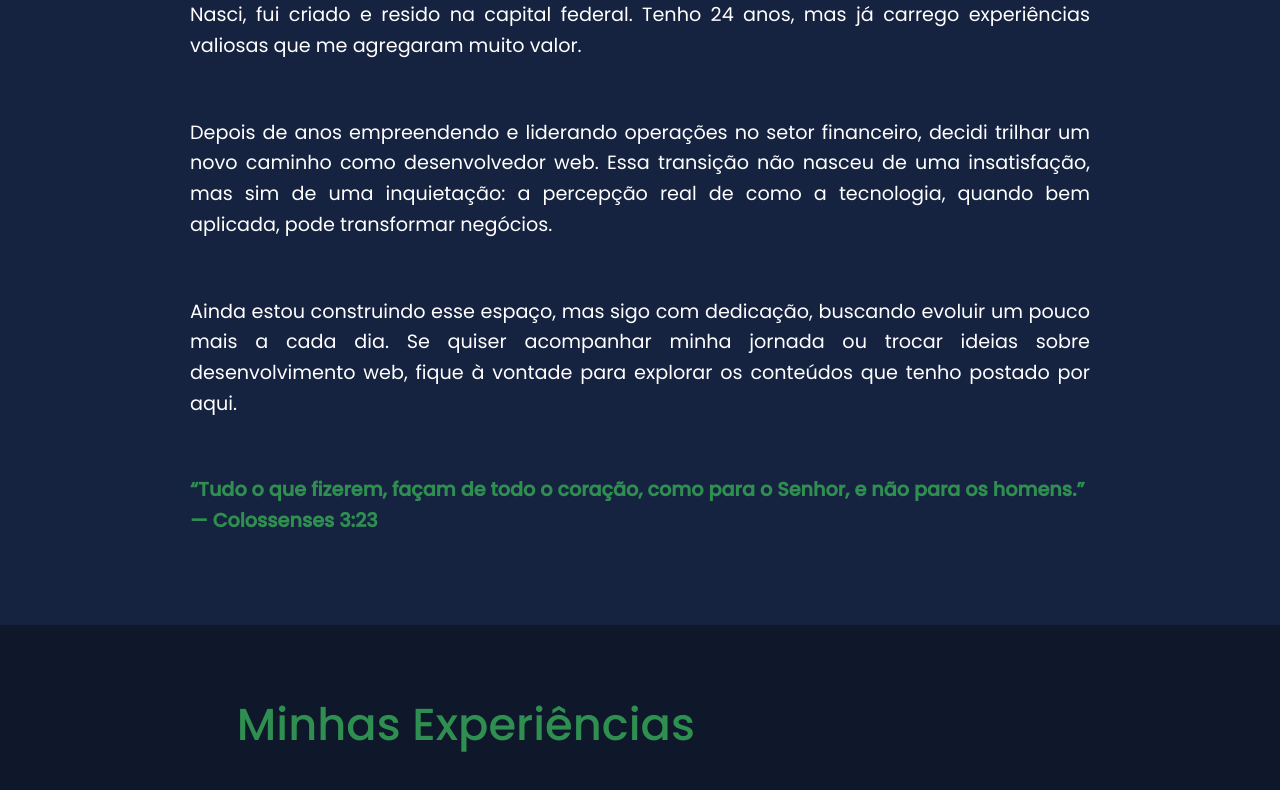
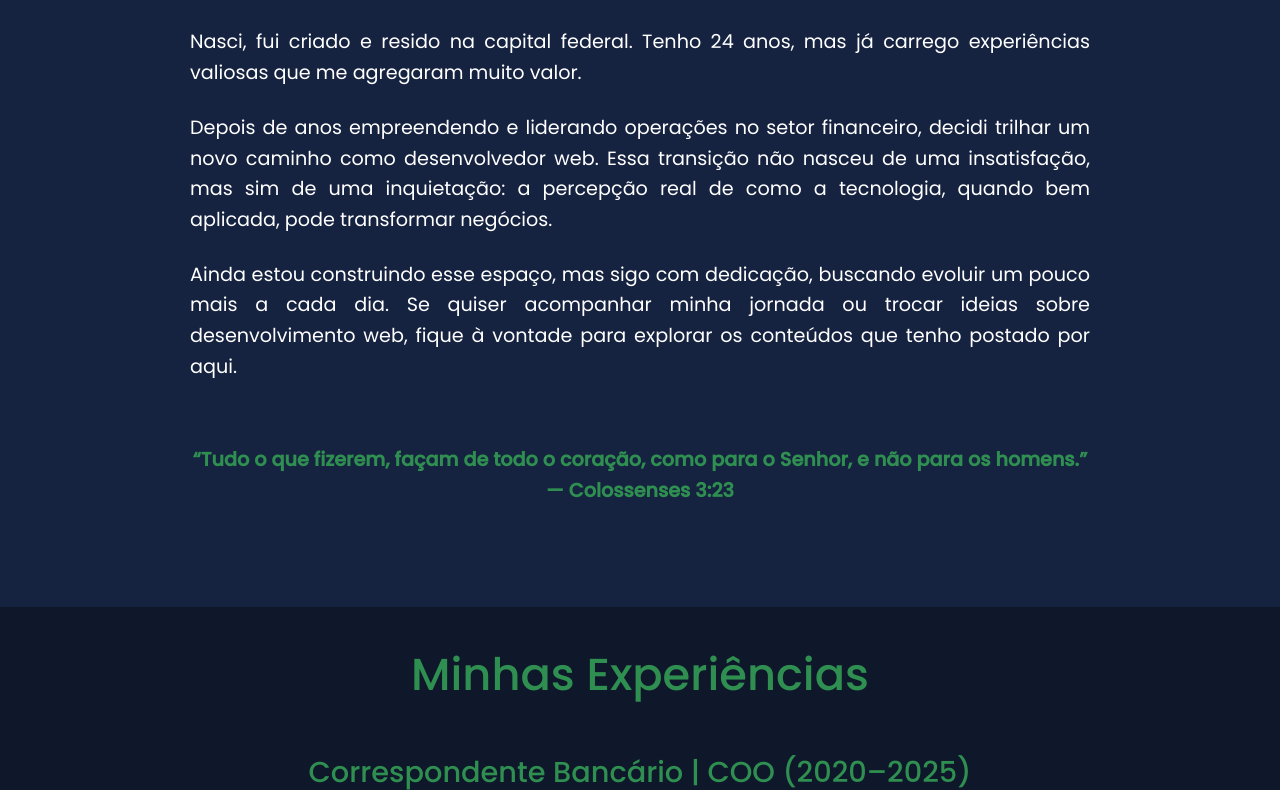
Before and after one commit to LuisAraujo-Dev/personal-portifolio, a plain HTML site: page index.html in a window 1280 px wide. Shown: the part 563-1353 px from the top of the page. Drawn offline with Linux system fonts and the light colour scheme.

Commit message:
style: section .profile and .about

```diff
--- a/index.html
+++ b/index.html
@@ -5,30 +5,30 @@
     <meta http-equiv="X-UA-Compatible" content="ie=edge" />
     <title>Luís Araújo Dev | Portifólio Pessoal</title>
     <link rel="stylesheet" href="/styles/style.css" />
-    <link rel="stylesheet" href="/styles/medias.css">
+    <link rel="stylesheet" href="/styles/medias.css" />
     <link
       href="https://fonts.googleapis.com/css2?family=Fredoka&amp;family=Poppins:ital,wght@0,300;0,400;0,500;1,100;1,200;1,400;1,500&amp;display=swap"
       rel="stylesheet"
     />
   </head>
-  <body>
+
+  <body class="container">
+
     <header class="nav">
       <button class="menuToggle" aria-label="Abrir menu">
-  <span></span>
-  <span></span>
-  <span></span>
+        <span></span><span></span><span></span>
       </button>
       <div class="navLinks">
         <a href="#about">Sobre</a>
+        <a href="#experiences">Experiências</a>
         <a href="#projects">Projetos</a>
         <a href="#certifications">Certificações</a>
         <a href="#contact">Contato</a>
       </div>
     </header>
 
-    <div class="container">
     <main>
-      <section class="main">
+      <section class="profile">
         <img class="avatar" src="/assets/images/perfil-image.png" />
         <div class="description">
           <h1 class="mainTitle">
@@ -39,48 +39,58 @@
             A tecnologia é a minha maneira de impactar o mundo e é por isso que
             sou Desenvolvedor Web!
           </p>
-<a class="button" href="/assets/docs/Luis Araujo +5561993605595.docx" download target="_blank">Download meu CV</a>
+          <a
+            class="button"
+            href="/assets/docs/Luis Araujo +5561993605595.docx"
+            download
+            target="_blank"
+            >Download meu CV</a
+          >
         </div>
       </section>
 
-        <section id="about" class="center">
-          <h2 class="">Sobre mim</h2>
+      <section id="about" class="about">
+        <h2>Sobre mim</h2>
         <p class="aboutDescription">
           Nasci, fui criado e resido na capital federal. Tenho 24 anos, mas já
-            carrego experiências valiosas que me agregaram muito valor.</p>
-
-          <p>Depois de anos empreendendo e liderando operações no setor
-            financeiro, decidi trilhar um novo caminho como desenvolvedor web.
-            Essa transição não nasceu de uma insatisfação, mas sim de uma
-            inquietação: a percepção real de como a tecnologia, quando bem
-            aplicada, pode transformar negócios.</p>
-
-          <p>Ainda estou construindo esse espaço, mas sigo com dedicação,
-            buscando evoluir um pouco mais a cada dia.
-            Se quiser acompanhar minha jornada ou trocar ideias sobre
-            desenvolvimento web, fique à vontade para explorar os conteúdos que
-            tenho postado por aqui.</p>
+          carrego experiências valiosas que me agregaram muito valor.
+        </p>
 
         <p>
-            <span> “Tudo o que fizerem, façam de todo o coração, como para o Senhor, e
-            não para os homens.” <br />
+          Depois de anos empreendendo e liderando operações no setor financeiro,
+          decidi trilhar um novo caminho como desenvolvedor web. Essa transição
+          não nasceu de uma insatisfação, mas sim de uma inquietação: a
+          percepção real de como a tecnologia, quando bem aplicada, pode
+          transformar negócios.
+        </p>
+
+        <p>
+          Ainda estou construindo esse espaço, mas sigo com dedicação, buscando
+          evoluir um pouco mais a cada dia. Se quiser acompanhar minha jornada
+          ou trocar ideias sobre desenvolvimento web, fique à vontade para
+          explorar os conteúdos que tenho postado por aqui.
+        </p>
+
+        <p id="especial">
+            “Tudo o que fizerem, façam de todo o coração, como para o Senhor, e
+            não para os homens.”
             — Colossenses 3:23
-          </span></p>
+        </p>
       </section>
 
       <div class="bgDark">
         <div class="container">
           <section class="center">
-          <h2>Minhas Experiências</h2>
+            <h2 class="center">Minhas Experiências</h2>
             <div>
-              <h3>Correspondente Bancário | COO  (2020–2025) </h3>
+              <h3 class="center">Correspondente Bancário | COO (2020–2025)</h3>
               <p>
                 Como sócio e
                 <abbr title="Chief Operating Officer, Diretor de Operações."
                   >COO</abbr
                 >
-                de uma operação de Correspondente Bancário (PJ), atuei na liderança da área de backoffice operacional,
-                operando o
+                de uma operação de Correspondente Bancário (PJ), atuei na
+                liderança da área de backoffice operacional, operando o
                 <abbr title="Crédito Direto ao Consumidor">CDC</abbr> em
                 parceria com meus sócios no Distrito Federal, a serviço do Porto
                 Bank. Durante esse período, implementamos estratégias comerciais
@@ -94,7 +104,6 @@
                 <span>escalabilidade da operação</span>.
               </p>
             </div>
-
 
             <div>
               <h3>Exército Brasileiro | Soldado (2019–2020)</h3>
@@ -118,23 +127,27 @@
             <div>
               <h3>Desenvolvedor Web | (2025 - Presente)</h3>
               <p>
-              Sou profundamente grato pelas experiências que vivi até aqui, pois
-              elas ampliaram minha visão sobre o impacto da tecnologia de
+                Sou profundamente grato pelas experiências que vivi até aqui,
+                pois elas ampliaram minha visão sobre o impacto da tecnologia de
                 qualidade na otimização de processos e resultados. Durante minha
-              trajetória, observei de perto como muitas pequenas empresas ainda
-              carecem de <span>posicionamento digital</span> e de
+                trajetória, observei de perto como muitas pequenas empresas
+                ainda carecem de
+                <span>posicionamento digital</span> e de
                 <span>soluções tecnológicas eficazes</span> — uma realidade que
-              despertou em mim o desejo de contribuir ativamente nesse cenário.
+                despertou em mim o desejo de contribuir ativamente nesse
+                cenário.
               </p>
 
               <p>
-              Encaro a transição para o <span>desenvolvimento web</span> como
-              uma oportunidade de unir minhas habilidades adquiridas em
-              <span>liderança</span>, <span>estratégia</span> e
-              <span>operação</span> a um mercado <span>dinâmico</span> e
-              <span>transformador</span>. Estou comprometido em usar minha
-              bagagem para criar <span>soluções digitais</span> que
-              <span>impulsionem negócios</span>, <span>conectem pessoas</span> e
+                Encaro a transição para o
+                <span>desenvolvimento web</span> como uma oportunidade de unir
+                minhas habilidades adquiridas em <span>liderança</span>,
+                <span>estratégia</span> e <span>operação</span> a um mercado
+                <span>dinâmico</span> e <span>transformador</span>. Estou
+                comprometido em usar minha bagagem para criar
+                <span>soluções digitais</span> que
+                <span>impulsionem negócios</span>,
+                <span>conectem pessoas</span> e
                 <span>façam a diferença no mundo</span>.
               </p>
             </div>
@@ -142,10 +155,10 @@
         </div>
       </div>
 
-      <section id="projects" class="center focus">
+      <section id="projects" class="center">
         <h2>Projetos</h2>
         <div class="project center">
-          <a  href=https://via.placeholder.com/150> <h3 class="projectTitle"> Kaíros Pomodoro </h3></a>
+          <a href="#"> <h3 class="projectTitle">Kaíros Pomodoro</h3></a>
           <img
             class="projectImage"
             src="/assets/images/imgProjects/projetoKairosPomodoro.png"
@@ -164,21 +177,21 @@
           </p>
         </div>
         <div class="project center">
-          <h3 class="projectTitle">Projeto em desenvolvimento</h3>
+          <a href=""
+            ><h3 class="projectTitle">Projeto em desenvolvimento</h3></a
+          >
           <img
             class="projectImage"
             src="/assets/images/imgProjects/projetoEmDesenvolvimento.png"
             alt="Imagem Projeto 002"
           />
-          <div>
-
           <p class="projectDescription">
-              Descrição do projeto 002. Este projeto ainda não existe, mas eu
-              irei providenciá-lo e inseri-lo na página.
+            Descrição do projeto 002. Este projeto ainda não existe, mas eu irei
+            providenciá-lo e inseri-lo na página.
           </p>
         </div>
-        </div>
       </section>
+
       <section id="certifications" class="center">
         <h2>Minhas Certificações</h2>
         <div class="certification center">
@@ -194,16 +207,12 @@
           </p>
         </div>
 
-
-          <div class="imageCertification center">
+        <div class="certification center">
           <h3>UX Research: Experiências Centradas no Usuário | Qualifica</h3>
           <img
             src="/assets/images/imgCertification/Certificado UX.png"
             alt="Certificação em UX Experiências Centradas no Usuário "
           />
-          </div>
-          <div class="cardContent">
-
           <p>
             Planejamento de Pesquisa (UX Research), Validação de Hipóteses
             (Matriz CSD), Pesquisa Qualitativa e Quantitativa, Criação de
@@ -211,7 +220,6 @@
             Usuário.
           </p>
         </div>
-
 
         <div>
           <div class="imageCertification">
@@ -269,7 +277,10 @@
               <p>luisaraujo.dev@gmail.com</p>
             </a>
             <a href="https://wa.me/message/2OXSEJVYJW2II1" target="_blank">
-              <img src="/assets/images/imgIcons/whatsapp.png" alt="Imagem WhatsApp"/>
+              <img
+                src="/assets/images/imgIcons/whatsapp.png"
+                alt="Imagem WhatsApp"
+              />
               <p>(61)993605595</p>
             </a>
           </div>
@@ -279,20 +290,30 @@
     </main>
     <footer class="er">
       <div class="footerSocial">
-        <a href="https://github.com/LuisAraujo-Dev" aria-label="Perfil no Github" target="_blank">
-          <img src="/assets/images/imgIcons/github.png"  alt="logo Github" />
+        <a
+          href="https://github.com/LuisAraujo-Dev"
+          aria-label="Perfil no Github"
+          target="_blank"
+        >
+          <img src="/assets/images/imgIcons/github.png" alt="logo Github" />
         </a>
-        <a href="https://www.linkedin.com/in/luisaraujo-dev/" aria-label="Perfil no LinkedIn" target="_blank">
+        <a
+          href="https://www.linkedin.com/in/luisaraujo-dev/"
+          aria-label="Perfil no LinkedIn"
+          target="_blank"
+        >
           <img src="/assets/images/imgIcons/Linkedin.png" alt="logo LinkedIn" />
         </a>
-        <a href="https://www.instagram.com/luisaraujo.dev/" aria-label="Perfil no Instagram" target="_blank">
-          <img src="assets/images/imgIcons/insta.png"  alt="logo Github" />
+        <a
+          href="https://www.instagram.com/luisaraujo.dev/"
+          aria-label="Perfil no Instagram"
+          target="_blank"
+        >
+          <img src="assets/images/imgIcons/insta.png" alt="logo Github" />
         </a>
-
       </div>
       <p>Feito por Luís Araújo</p>
     </footer>
-    </div>
     <script src="/scripts/menu.js"></script>
   </body>
 </html>
--- a/styles/style.css
+++ b/styles/style.css
@@ -13,9 +13,8 @@
 }
 
 .container {
-  max-width: 1200px;
+  max-width: 100vw;
   margin: 0 auto;
-  padding: 0 1.5rem;
 }
 
 body {
@@ -34,19 +33,14 @@ a {
   color: var(--default-text-white);
 }
 
-main {
-  padding: 2rem 0;
-}
-
 section {
   text-align: justify;
-  padding: 2rem 0;
+  padding: 0;
 }
 
 section p {
    max-width: 900px;
   text-align: justify;
-  margin-bottom: 1.5rem;
 }
 
 h1, h2, h3 {
@@ -59,7 +53,7 @@ h2, h3 {
 
 h2 {
   font-size: 2.8rem;
-  margin-bottom: 1rem;
+  margin-bottom: 2.4rem;
 }
 
 h3 {
@@ -68,6 +62,7 @@ h3 {
 
 p {
   margin-bottom: 1rem;
+  margin: 0 auto 1.5rem;
 }
 
 span {
@@ -124,17 +119,41 @@ span {
 }
 
 .navLinks a:hover {
-  text-decoration: underline;
   color: var(--second-text-green);
 }
 
-.main {
+.profile{
   display: flex;
   align-items: center;
   justify-content: center;
   flex-wrap: wrap;
   gap: 2rem;
-  margin-top: 2rem;
+  margin: 4.8rem auto 3.6rem;
+}
+
+.about {
+  display: flex;
+  flex-direction: column;
+  justify-content: center;
+  align-items: center;
+  margin-bottom: 4.8rem;
+}
+
+.about h2{
+  width: 50%;
+  margin-top: 2.4rem;
+}
+
+.about p{
+  max-width: 900px;
+  text-align: justify;
+}
+
+#especial{
+  text-align: center;
+  margin-top: 2.4rem;
+  color: var(--second-text-green);
+  font-weight: bold;
 }
 
 .avatar {
@@ -196,7 +215,6 @@ span {
 
 section h2{
   width: 70%;
-  margin: 0 auto 1.5rem;
   align-items: flex-start;
   text-align: left;
 }
@@ -210,7 +228,6 @@ section h2{
 
 .center p{
   max-width: 900px;
-  margin: 0 auto 3.5rem;
   text-align: justify;
 }
 
```
Lines whose indentation alone changed are shown as unchanged.
